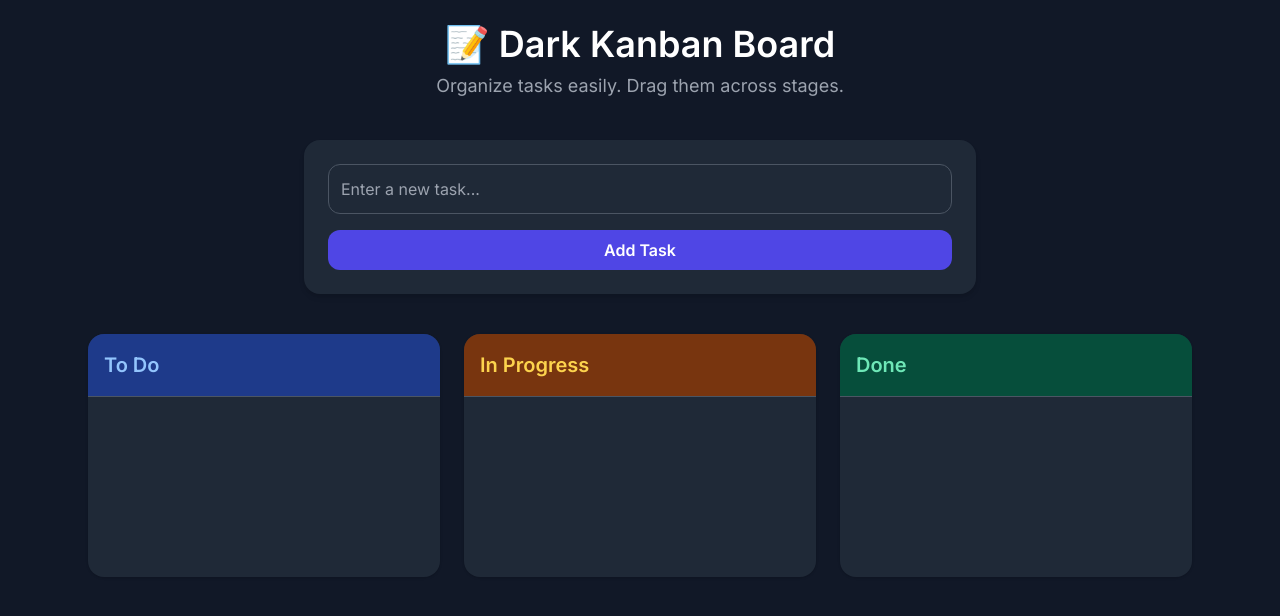
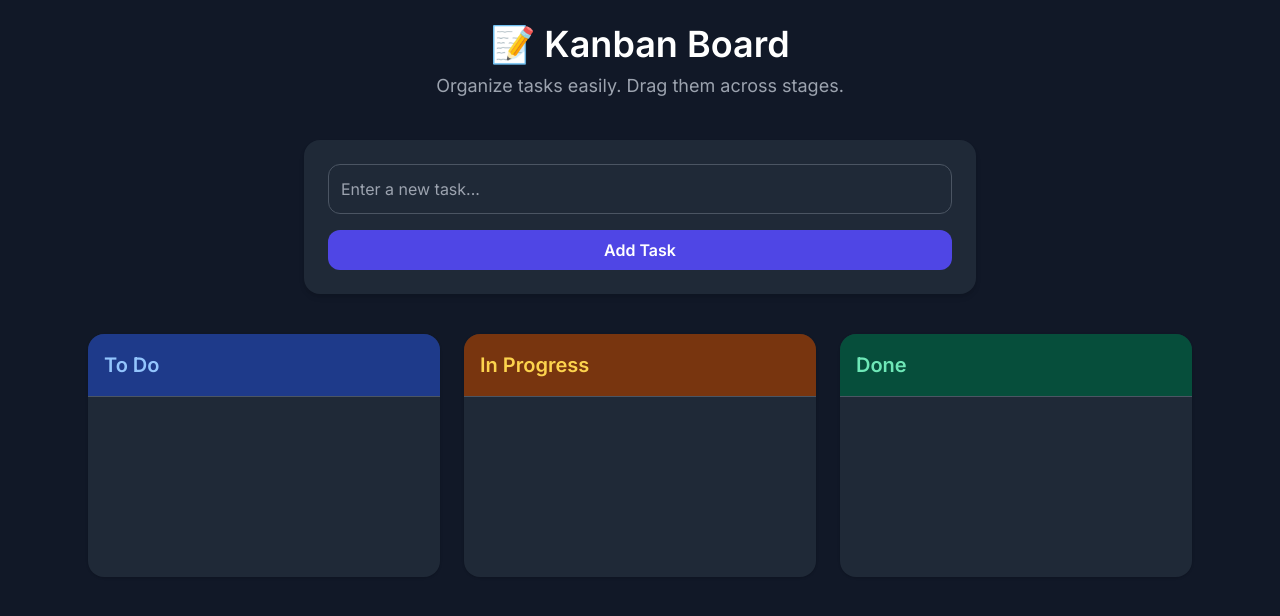
Before and after one commit to mayankk1o1/Kanban-board, a plain HTML site: page index.html in a window 1280 px wide. Drawn offline with nearby package versions, Linux system fonts and the light colour scheme.

Commit message:
Update index.html

```diff
--- a/index.html
+++ b/index.html
@@ -14,7 +14,7 @@
 
   <div class="container mx-auto p-6 max-w-6xl">
     <header class="text-center mb-10">
-      <h1 class="text-4xl font-bold text-white">📝 Dark Kanban Board</h1>
+      <h1 class="text-4xl font-bold text-white">📝 Kanban Board</h1>
       <p class="text-gray-400 mt-2 text-lg">Organize tasks easily. Drag them across stages.</p>
     </header>
 
```
